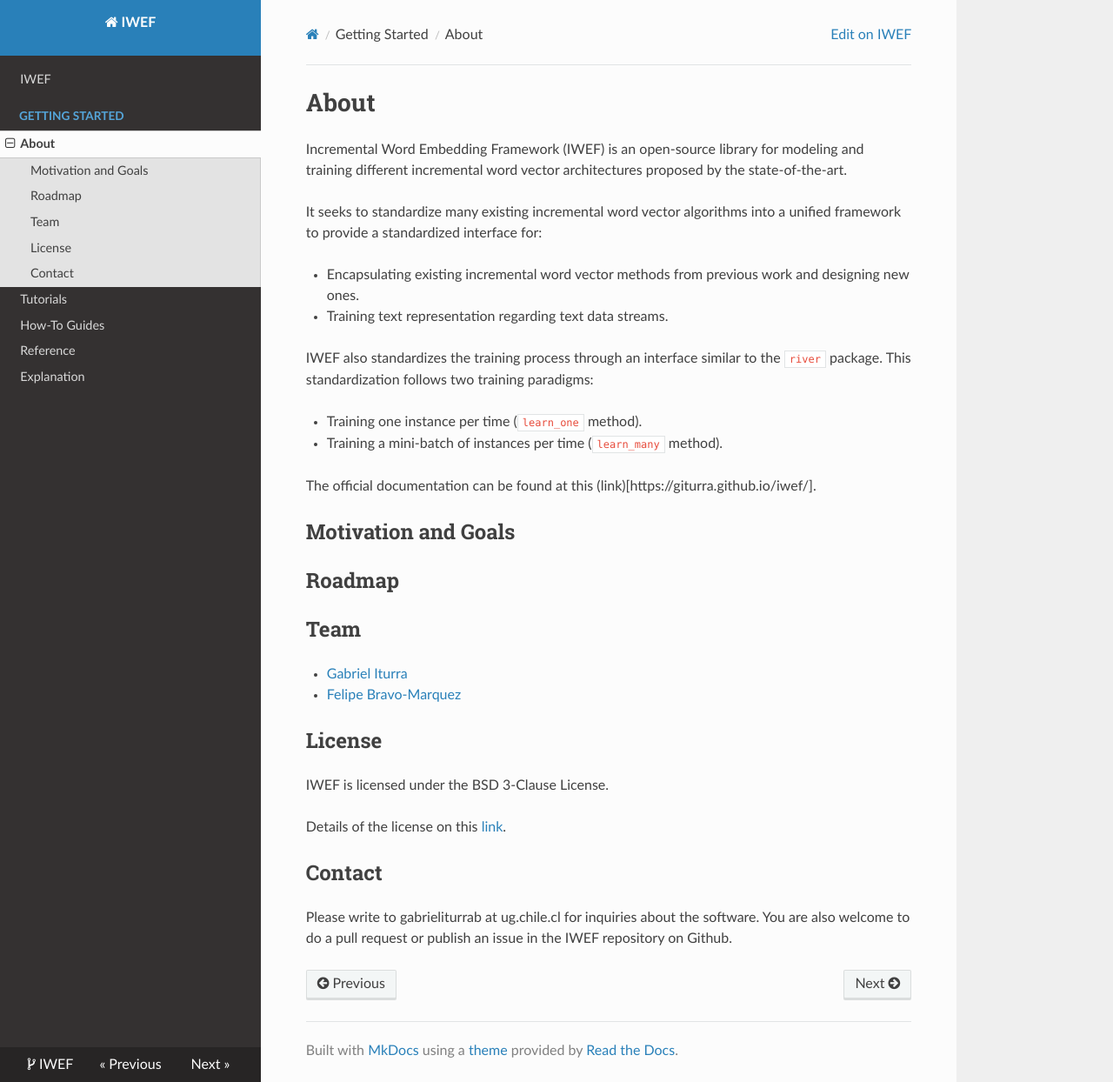
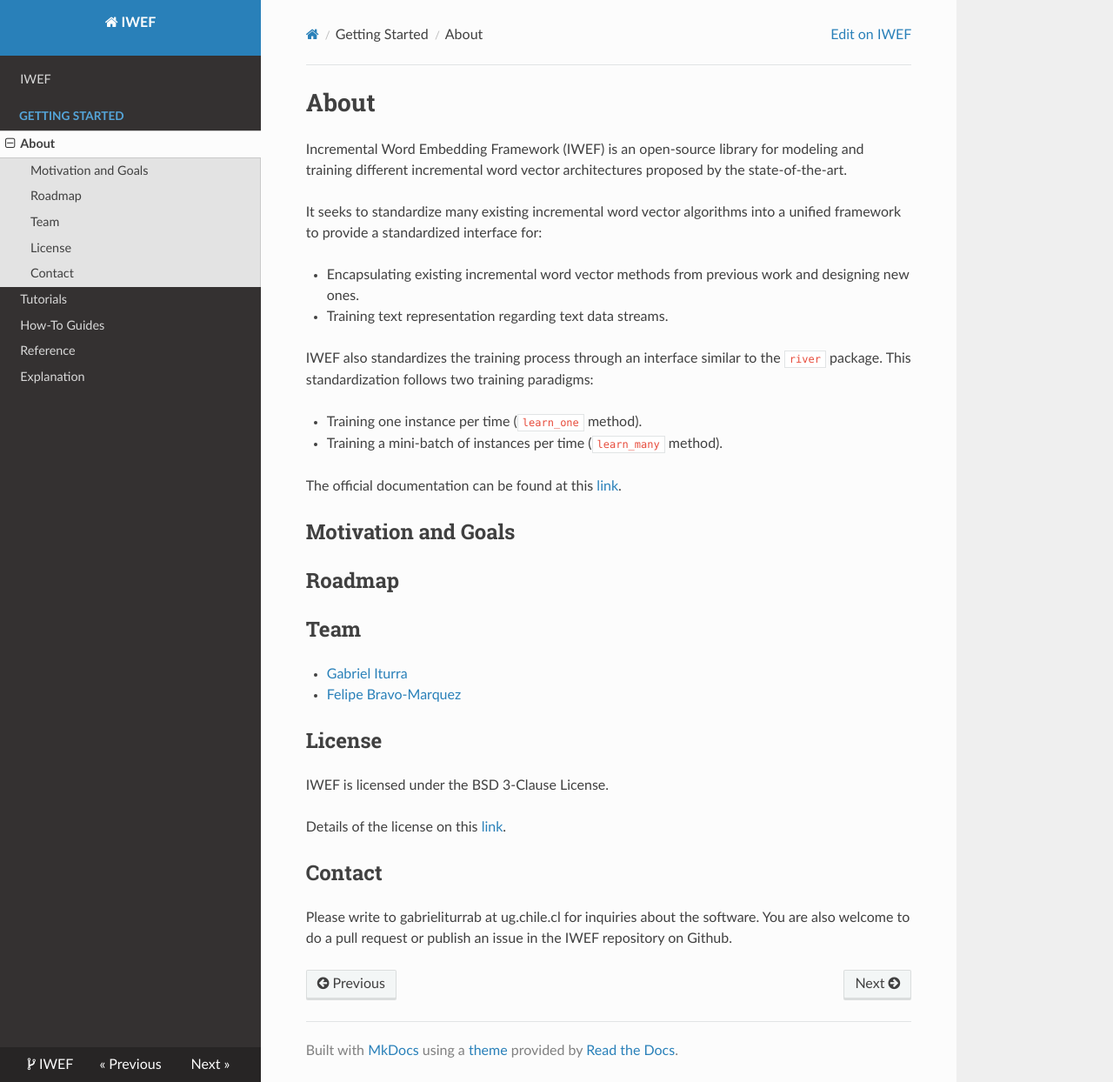
Before and after one commit to dccuchile/rivertext, an MkDocs documentation site: the page built from docs/getting_started/about.md, in a window 1280 px wide and 1244 px high. Shown: the whole window at 87% size. Built offline with MkDocs 1.6.1, drawn with Linux system fonts in a browser that asks for light colours; nearby versions of some CDN libraries.

Commit message:
adding link to doc iwef

```diff
--- a/docs/getting_started/about.md
+++ b/docs/getting_started/about.md
@@ -14,7 +14,7 @@ IWEF also standardizes the training process through an interface similar to the
 * Training one instance per time (`learn_one` method).
 * Training a mini-batch of instances per time (`learn_many` method).
 
-The official documentation can be found at this (link)[https://giturra.github.io/iwef/].
+The official documentation can be found at this [link](https://giturra.github.io/iwef/).
 
 
 ## Motivation and Goals
```
